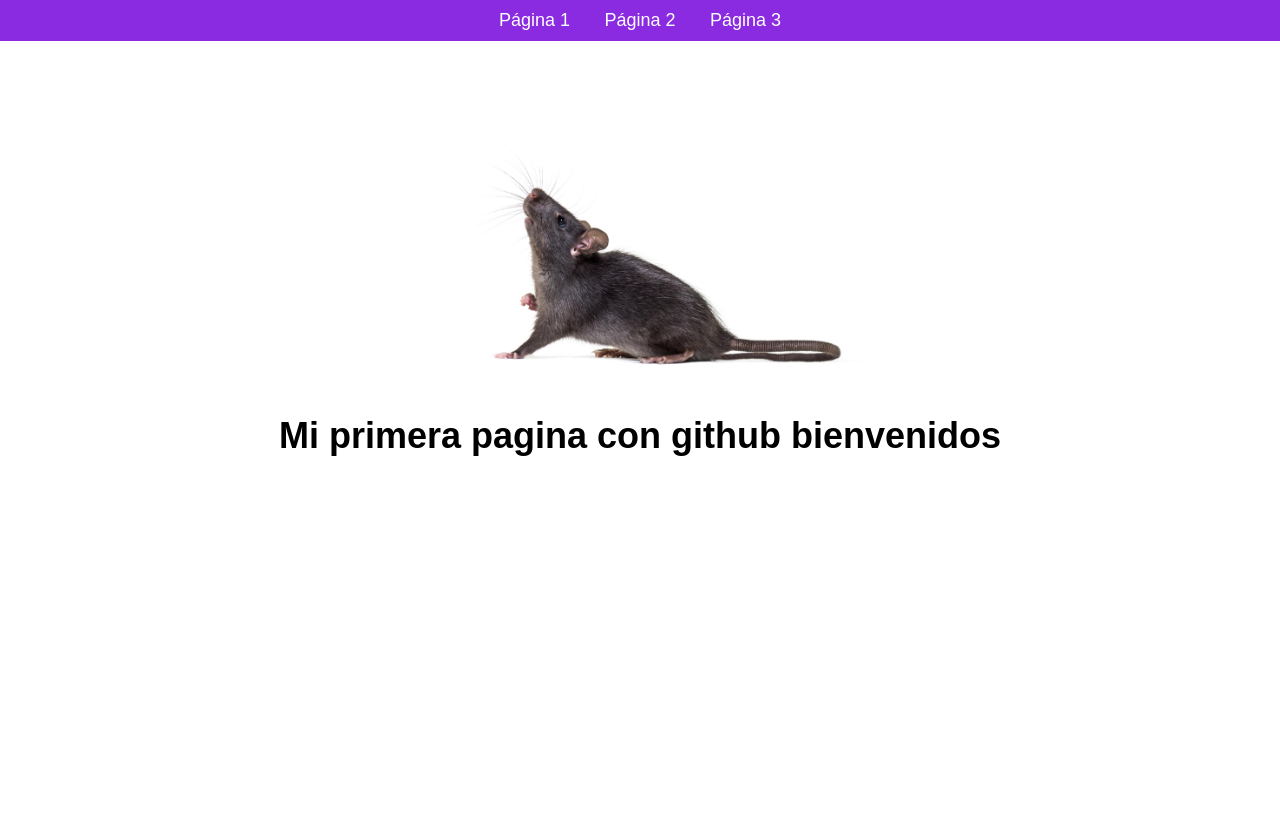
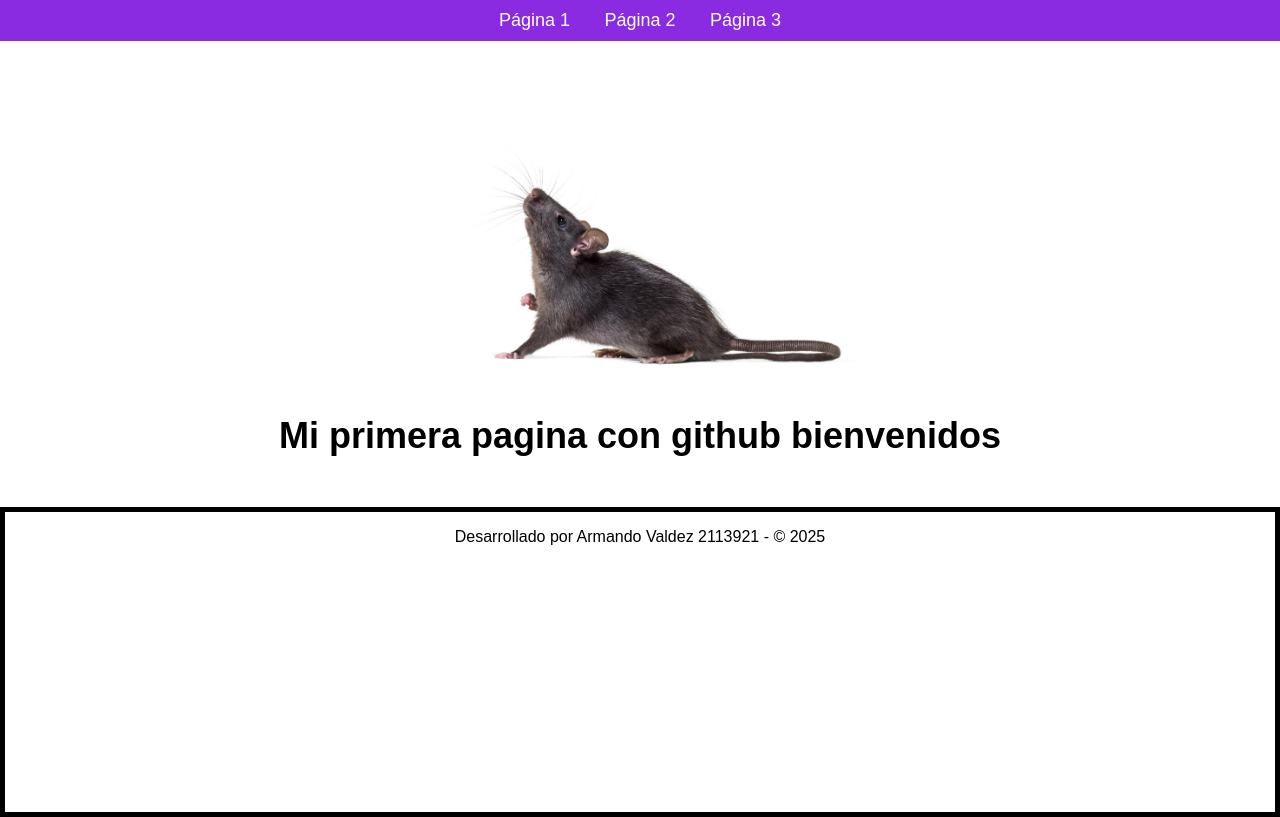
Before and after one commit to Mando2426/Laboratorio6web, a plain HTML site: page index.html in a window 1280 px wide. Drawn offline with Linux system fonts and the light colour scheme.

Commit message:
agregue creditos y borde a imagen

```diff
--- a/index.html
+++ b/index.html
@@ -31,6 +31,12 @@
         img{
             width: auto;
             height: 300px;
+            color: gray
+        }
+        .credits{
+            margin-top: 50px;
+            height: 300px;
+            border: 5px solid black;
         }
     </style>
 </head>
@@ -43,5 +49,9 @@
     <div class="container">
         <img src="rata.jpg" alt="Una rata de ejemplo" 30px>
     <h1>Mi primera pagina con github bienvenidos</h1>
+    </div>
+    <div class="credits">
+        <p>Desarrollado por Armando Valdez 2113921 - &copy; 2025</p>
+    </div>
 </body>
 </html>
```
